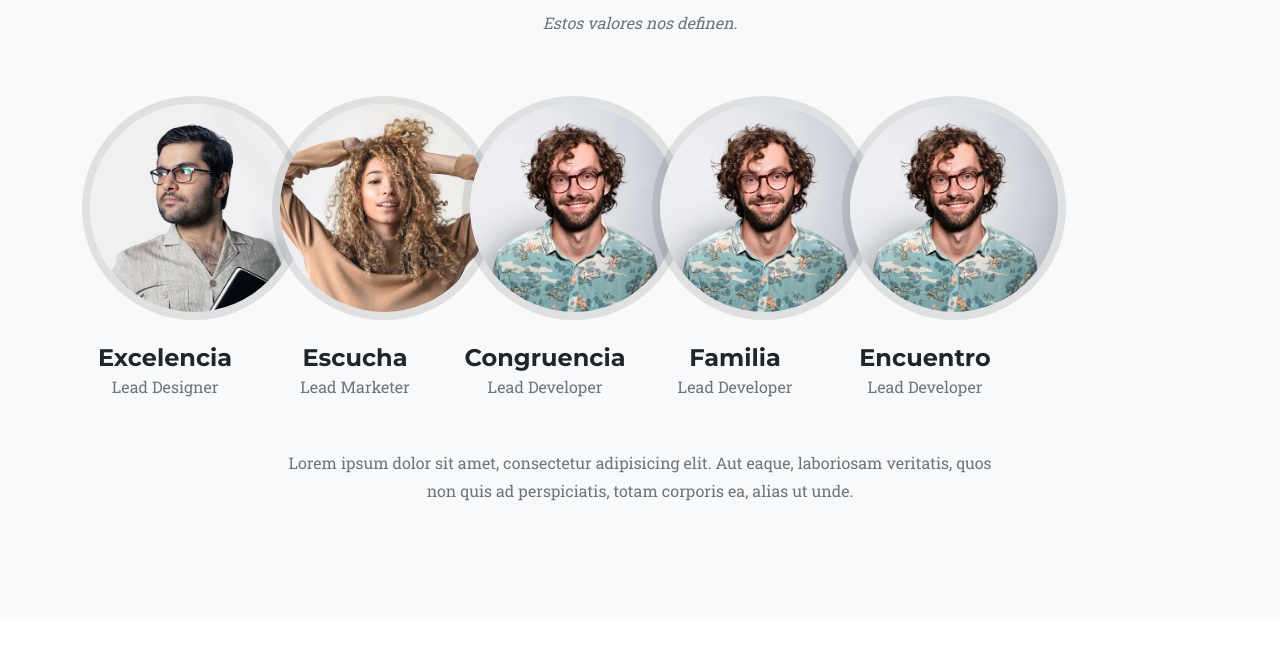
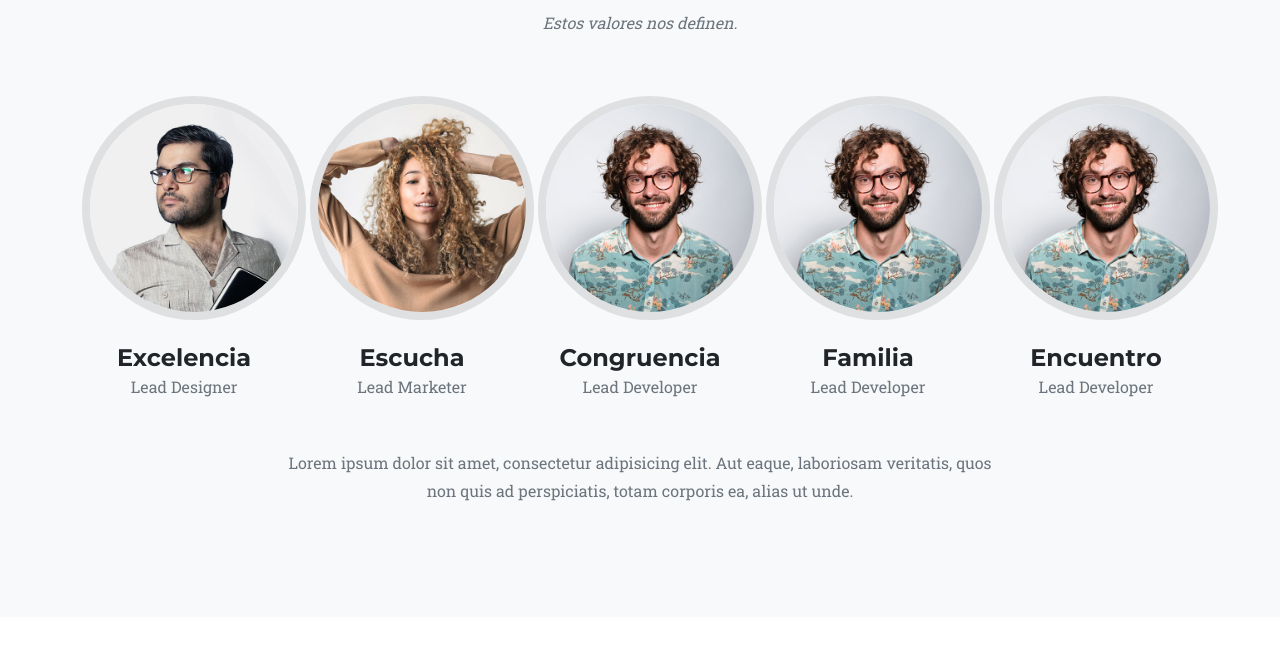
Before and after one commit to devmalvarado/Sacre-Landing, a plain HTML site: page index.html in a window 1280 px wide. Shown: the part 4705-5364 px from the top of the page. Drawn offline with nearby package versions, Linux system fonts and the light colour scheme.

Commit message:
Valores modificacion columna personalizada de 5

```diff
--- a/index.html
+++ b/index.html
@@ -250,35 +250,35 @@
                     <h3 class="section-subheading text-muted">Estos valores nos definen.</h3>
                 </div>
                 <div class="row">
-                    <div class="col-lg-2">
+                    <div class="col-xs-5 col-sm-5 col-md-5 col-lg-5">
                         <div class="team-member">
                             <img class="mx-auto rounded-circle" src="assets/img/team/1.jpg" alt="..." />
                             <h4>Excelencia</h4>
                             <p class="text-muted">Lead Designer</p>
                            </div>
                     </div>
-                    <div class="col-lg-2">
+                    <div class="col-xs-5 col-sm-5 col-md-5 col-lg-5">
                         <div class="team-member">
                             <img class="mx-auto rounded-circle" src="assets/img/team/2.jpg" alt="..." />
                             <h4>Escucha</h4>
                             <p class="text-muted">Lead Marketer</p>
                           </div>
                     </div>
-                    <div class="col-lg-2">
+                    <div class="col-xs-5 col-sm-5 col-md-5 col-lg-5">
                         <div class="team-member">
                             <img class="mx-auto rounded-circle" src="assets/img/team/3.jpg" alt="..." />
                             <h4>Congruencia</h4>
                             <p class="text-muted">Lead Developer</p>
                     </div>
                     </div>
-                  <div class="col-lg-2">
+                  <div class="col-xs-5 col-sm-5 col-md-5 col-lg-5">
                         <div class="team-member">
                             <img class="mx-auto rounded-circle" src="assets/img/team/3.jpg" alt="..." />
                             <h4>Familia</h4>
                             <p class="text-muted">Lead Developer</p>
                  </div>
                     </div>
-                <div class="col-lg-2">
+                <div class="col-xs-5 col-sm-5 col-md-5 col-lg-5">
                         <div class="team-member">
                             <img class="mx-auto rounded-circle" src="assets/img/team/3.jpg" alt="..." />
                             <h4>Encuentro</h4>
```
